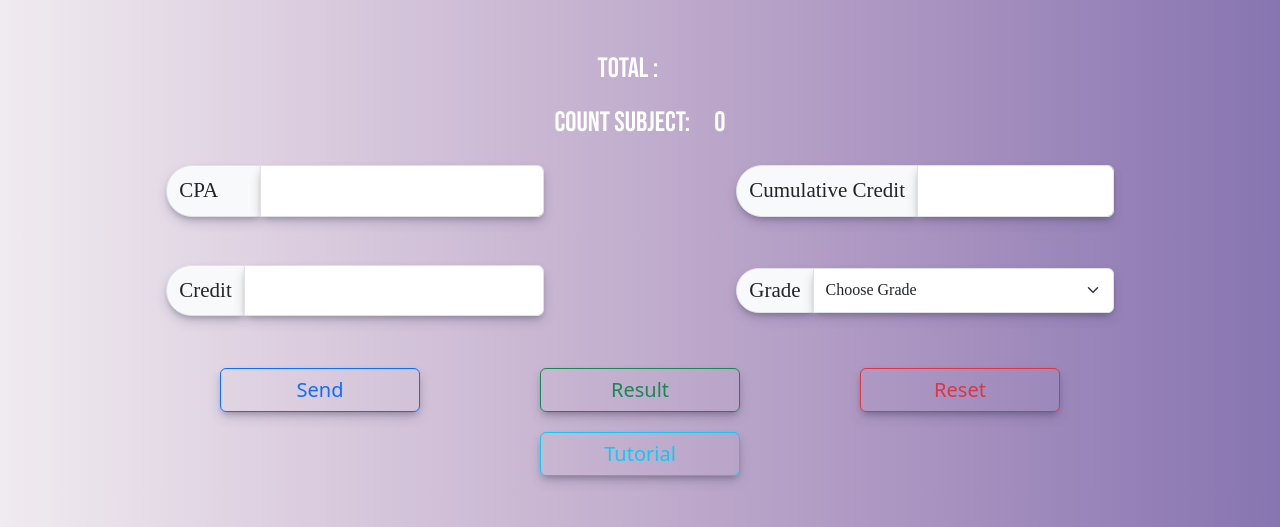
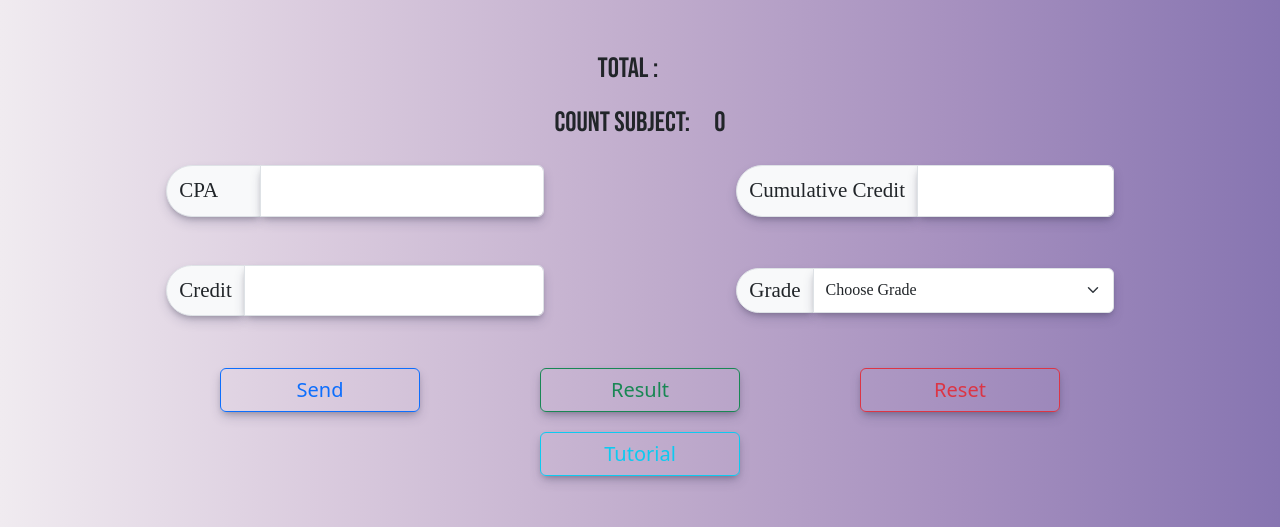
Before and after one commit to apiz23/Project-Cuti2, a plain HTML site: page pointe_calc/index.html in a window 1280 px wide. Shown: the part 273-800 px from the top of the page. Drawn offline with nearby package versions, Linux system fonts and the light colour scheme; a script that the page names is missing; a web font is replaced by a local one.

Commit message:
Update style.css

```diff
--- a/pointe_calc/style.css
+++ b/pointe_calc/style.css
@@ -1,9 +1,5 @@
 html,body{
     height: 100%;
-}
-
-*{
-    color: white;
 }
 
 body{
```
